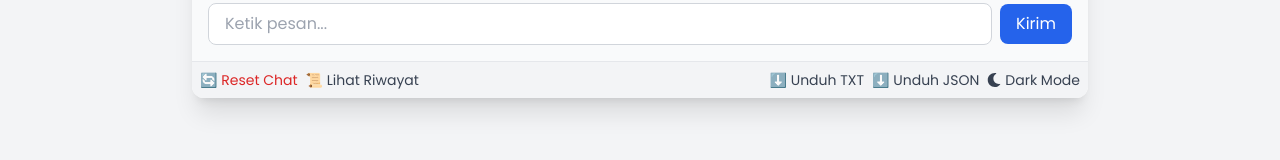
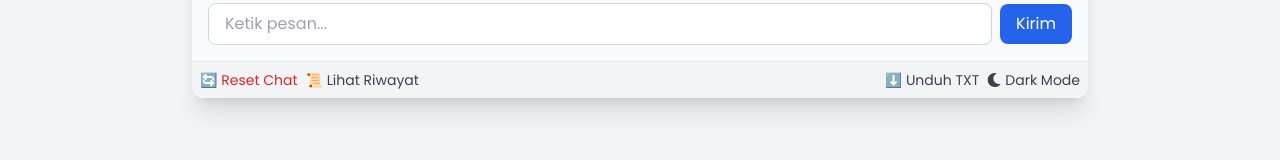
Before and after one commit to denicrizz/ChatNusa-React, a React (Vite) app: page / in a window 1280 px wide. Shown: the part 609-769 px from the top of the page. Built offline with nearby package versions, Linux system fonts and the light colour scheme; what tailwindcss-font-inter would draw is missing.

Commit message:
mematikan fungsi tombol sementara

```diff
--- a/src/components/ChatBot.jsx
+++ b/src/components/ChatBot.jsx
@@ -185,7 +185,7 @@ export default function ChatUI() {
           </div>
           <div className="flex gap-2 flex-wrap justify-center sm:justify-end">
             <button onClick={downloadTxt} className="hover:underline">⬇️ Unduh TXT</button>
-        <button onClick={downloadJson} className="hover:underline">⬇️ Unduh JSON</button>
+   {  /* <button onClick={downloadJson} className="hover:underline">⬇️ Unduh JSON</button> */}
             <button
               onClick={() => setDarkMode(!darkMode)}
               className="hover:underline flex items-center gap-1"
```
